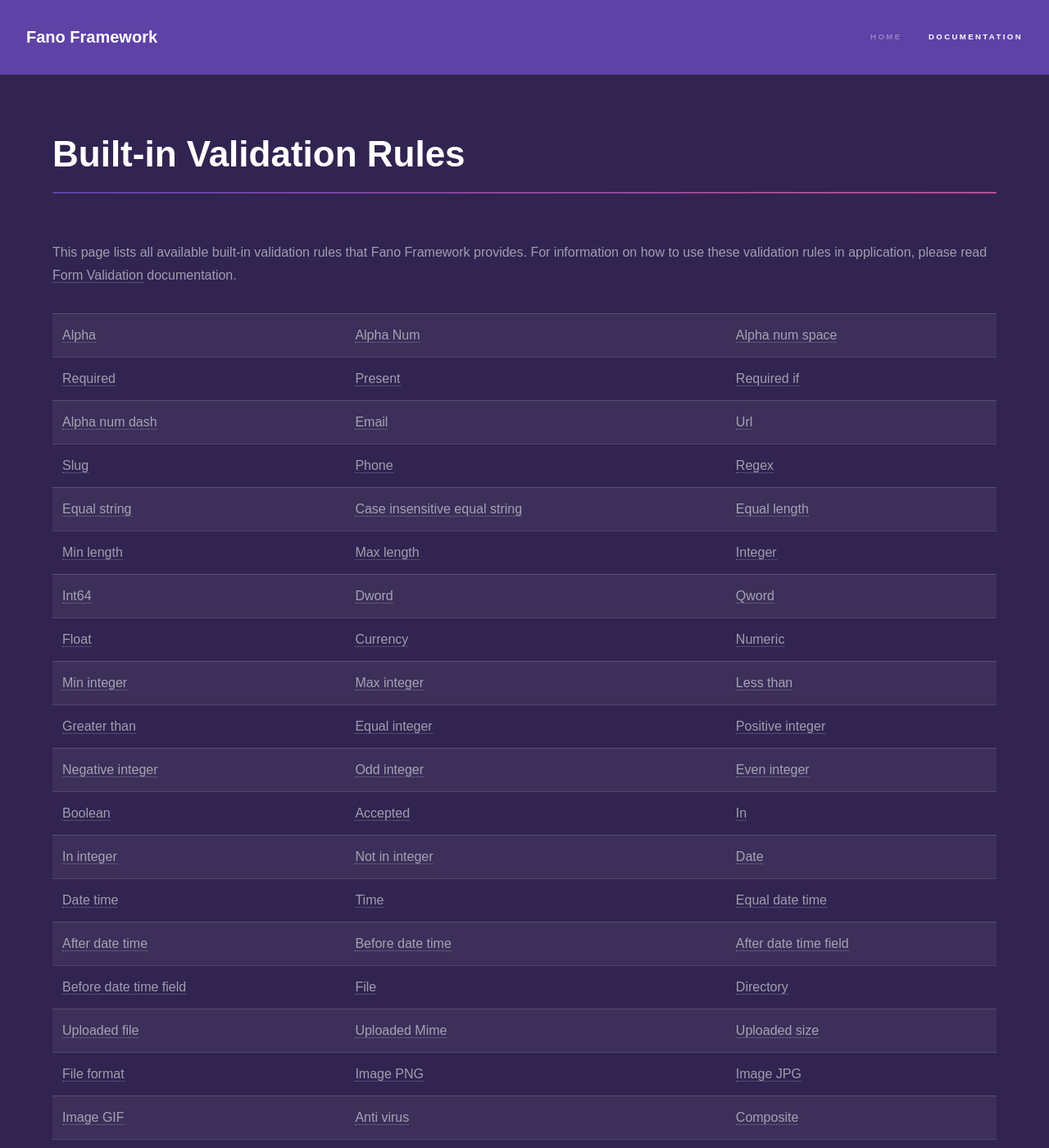
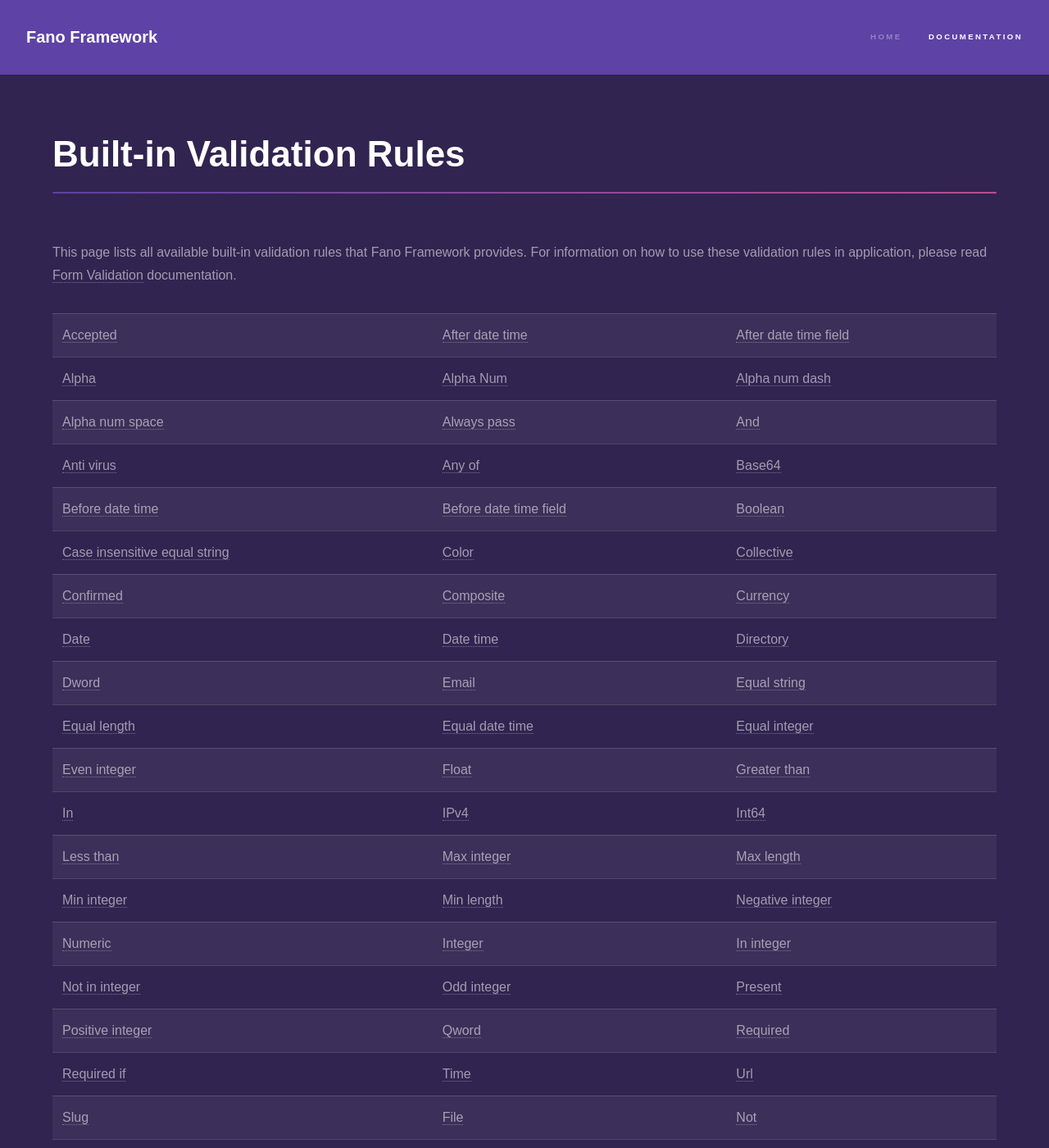
Before and after one commit to fanoframework/fanoframework.github.io, a Jekyll site: the page built from security/form-validation/built-in-validation-rules/index.md, in a window 1280 px wide and 1400 px high. Shown: the whole window at 82% size. Built offline with Jekyll 4.4.1, drawn with Linux system fonts in a browser that asks for light colours; our own code applies the rules of GitHub Pages for plain Markdown files; some of the changed text lies outside the part shown.

Commit message:
organize validation rule position in table

```diff
--- a/security/form-validation/built-in-validation-rules/index.md
+++ b/security/form-validation/built-in-validation-rules/index.md
@@ -7,31 +7,31 @@
 
 This page lists all available built-in validation rules that Fano Framework provides. For information on how to use these validation rules in application, please read [Form Validation](/security/form-validation) documentation.
 
-| [Alpha](#talphavalidator) | [Alpha Num](#talphanumvalidator) | [Alpha num space](#talphanumspacevalidator) |
-| [Required](#trequiredvalidator) | [Present](#tpresentvalidator) | [Required if](#trequiredifvalidator) |
-| [Alpha num dash](#talphanumdashvalidator) | [Email](#temailvalidator) | [Url](#turlvalidator) |
-| [Slug](#tslugvalidator) | [Phone](#tphonevalidator) | [Regex](#tregexvalidator) |
-| [Equal string](#tequalstrvalidator) | [Case insensitive equal string](#tcaseinsensitiveequalstrvalidator) | [Equal length](#tequallengthvalidator) |
-| [Min length](#tminlengthvalidator) | [Max length](#tmaxlengthvalidator) | [Integer](#tintegervalidator) |
-| [Int64](#tint64validator) | [Dword](#tdwordvalidator) | [Qword](#tqwordvalidator) |
-| [Float](#tfloatvalidator) | [Currency](#tcurrencyvalidator) | [Numeric](#tnumericvalidator) |
-| [Min integer](#tminintegervalidator) | [Max integer](#tmaxintegervalidator) | [Less than](#tlessthanvalidator) |
-| [Greater than](#tgreaterthanvalidator) | [Equal integer](#tequalintvalidator) | [Positive integer](#tpositiveintvalidator) |
-| [Negative integer](#tnegativeintvalidator) | [Odd integer](#toddintvalidator) | [Even integer](#tevenintvalidator) |
-| [Boolean](#tbooleanvalidator) | [Accepted](#tacceptedvalidator) | [In](#tinvalidator) |
-| [In integer](#tinintvalidator) | [Not in integer](#tnotinintvalidator) | [Date](#tdatevalidator) |
-| [Date time](#tdatetimevalidator) | [Time](#ttimevalidator) | [Equal date time](#tequaldatetimevalidator) |
-| [After date time](#tafterdatetimevalidator) | [Before date time](#tbeforedatetimevalidator) | [After date time field](#tafterdatetimefieldvalidator) |
-| [Before date time field](#tbeforedatetimefieldvalidator) | [File](#tfilevalidator) | [Directory](#tdirectoryvalidator) |
+| [Accepted](#tacceptedvalidator) | [After date time](#tafterdatetimevalidator) | [After date time field](#tafterdatetimefieldvalidator) |
+| [Alpha](#talphavalidator) | [Alpha Num](#talphanumvalidator) | [Alpha num dash](#talphanumdashvalidator) |
+| [Alpha num space](#talphanumspacevalidator) | [Always pass](#talwayspassvalidator) | [And](#tandvalidator) |
+| [Anti virus](#tantivirusvalidator) | [Any of](#tanyofvalidator) | [Base64](#tbase64validator) |
+| [Before date time](#tbeforedatetimevalidator) | [Before date time field](#tbeforedatetimefieldvalidator) | [Boolean](#tbooleanvalidator) |
+| [Case insensitive equal string](#tcaseinsensitiveequalstrvalidator) | [Color](#tcolorvalidator) | [Collective](#tcollectivevalidator) |
+| [Confirmed](#tconfirmedvalidator) | [Composite](#tcompositevalidator) | [Currency](#tcurrencyvalidator) |
+| [Date](#tdatevalidator) | [Date time](#tdatetimevalidator) | [Directory](#tdirectoryvalidator) |
+| [Dword](#tdwordvalidator) | [Email](#temailvalidator) | [Equal string](#tequalstrvalidator)  |
+| [Equal length](#tequallengthvalidator) | [Equal date time](#tequaldatetimevalidator) | [Equal integer](#tequalintvalidator) |
+| [Even integer](#tevenintvalidator) | [Float](#tfloatvalidator) | [Greater than](#tgreaterthanvalidator) |
+| [In](#tinvalidator) | [IPv4](#tipv4validator) | [Int64](#tint64validator) |
+| [Less than](#tlessthanvalidator) | [Max integer](#tmaxintegervalidator) | [Max length](#tmaxlengthvalidator) |
+| [Min integer](#tminintegervalidator) | [Min length](#tminlengthvalidator) | [Negative integer](#tnegativeintvalidator) |
+| [Numeric](#tnumericvalidator) | [Integer](#tintegervalidator) | [In integer](#tinintvalidator) |
+| [Not in integer](#tnotinintvalidator) | [Odd integer](#toddintvalidator) | [Present](#tpresentvalidator) |
+| [Positive integer](#tpositiveintvalidator) | [Qword](#tqwordvalidator) | [Required](#trequiredvalidator) |
+| [Required if](#trequiredifvalidator) | [Time](#ttimevalidator) | [Url](#turlvalidator) |
+| [Slug](#tslugvalidator) | [File](#tfilevalidator) | [Not](#tnotvalidator) |
 | [Uploaded file](#tuploadedfilevalidator) | [Uploaded Mime](#tuploadedmimevalidator) | [Uploaded size](#tuploadedsizevalidator) |
 | [File format](#tfileformatvalidator) | [Image PNG](#timagepngvalidator-timagejpgvalidator-timagegifvalidator) | [Image JPG](#timagepngvalidator-timagejpgvalidator-timagegifvalidator) |
-| [Image GIF](#timagepngvalidator-timagejpgvalidator-timagegifvalidator) | [Anti virus](#tantivirusvalidator) | [Composite](#tcompositevalidator) |
-| [Collective](#tcollectivevalidator) | [Or](#torvalidator) | [Any of](#tanyofvalidator) |
-| [And](#tandvalidator) | [Not](#tnotvalidator) | [Confirmed](#tconfirmedvalidator) |
+| [Image GIF](#timagepngvalidator-timagejpgvalidator-timagegifvalidator) | [Regex](#tregexvalidator) | [Or](#torvalidator) |
 | [Same](#tsamevalidator) | [UUID](#tuuidvalidator) | [Exists](#texistsvalidator) |
-| [Always pass](#talwayspassvalidator) | [IPv4](#tipv4validator) | [IPv6](#tipv6validator) |
-| [MAC](#tmacaddrvalidator) | [JSON](#tjsonvalidator) | [Base64](#tbase64validator) |
-| [Color](#tcolorvalidator) | [Start With](#tstartwithvalidator) | [End With](#tendwithvalidator) |
+| [IPv6](#tipv6validator) | [MAC](#tmacaddrvalidator) | [JSON](#tjsonvalidator) |
+| [Phone](#tphonevalidator) | [Start With](#tstartwithvalidator) | [End With](#tendwithvalidator) |
 | [Latitude](#tlatitudevalidator) | [Longitude](#tlongitudevalidator) | [Between](#tbetweenvalidator) |
 | [Less or equal than](#tlessorequalthanvalidator) | [Greater or equal than](#tgreaterorequalthanvalidator) | - |
 
```
